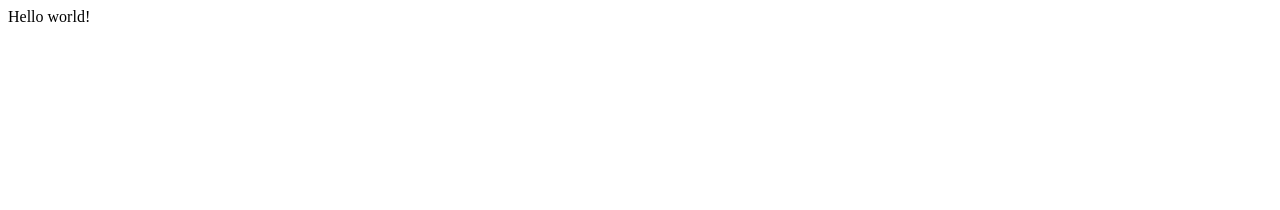
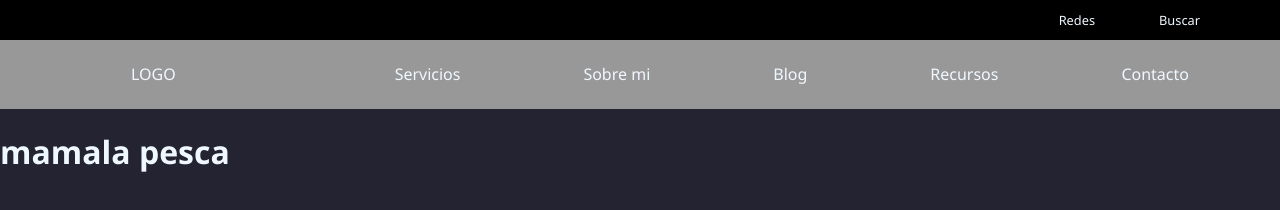
Before and after one commit to amezal/daniela-portfolio, a Gatsby site: page / in a window 1280 px wide. Built offline with nearby package versions, Linux system fonts and the light colour scheme; Gatsby itself is replaced by a stand-in of ours.

Commit message:
Added Navbar

```diff
--- /dev/null
+++ b/src/components/Footer.css
@@ -0,0 +1,3 @@
+.footer{
+
+}
--- /dev/null
+++ b/src/components/Footer.js
@@ -0,0 +1,12 @@
+import React from 'react'
+import './Footer.css';
+
+function Footer() {
+    return (
+        <footer className="footer">
+
+        </footer>
+    )
+}
+
+export default Footer
--- /dev/null
+++ b/src/components/Layout.css
@@ -0,0 +1,3 @@
+.layout{
+
+}
--- /dev/null
+++ b/src/components/Layout.js
@@ -0,0 +1,16 @@
+import React from 'react'
+import Navbar from './Navbar'
+import Footer from './Footer'
+import './Layout.css';
+
+function Layout({ children }) {
+    return (
+        <>
+            <Navbar />
+            {children}
+            <Footer />
+        </>
+    )
+}
+
+export default Layout
--- /dev/null
+++ b/src/components/Navbar.css
@@ -0,0 +1,46 @@
+.navbar{
+}
+
+.navbar li{
+  height:80%;
+  display: flex;
+  flex-direction: row;
+  align-items: center;
+  justify-content: center;
+}
+
+.navbar ul{
+  margin:auto;
+  display: flex;
+  flex-direction: row;
+  list-style-type: none;
+  justify-content: space-evenly;
+  align-items: center;
+}
+
+.search ul{
+  background-color: black;
+  font-size:0.8rem;
+  justify-content: flex-end;
+  height:2.5rem;
+  padding-right:3rem;
+}
+
+.navbar li {
+  padding:0 2rem;
+}
+
+.nav ul li:nth-child(1){
+  padding:0;
+  margin-left: 2rem;
+  margin-right:8rem;
+}
+
+
+
+.nav ul{
+  background-color: #989898;
+  font-size:1rem;
+  font-weight: 500;
+  height:4.3rem;
+}
--- /dev/null
+++ b/src/components/Navbar.js
@@ -0,0 +1,27 @@
+import React from 'react'
+import './Navbar.css'
+
+function Navbar() {
+    return (
+        <nav className="navbar">
+            <div className="search">
+                <ul>
+                    <li>Redes</li>
+                    <li>Buscar</li>
+                </ul>
+            </div>
+            <div className="nav">
+                <ul>
+                    <li>LOGO</li>
+                    <li>Servicios</li>
+                    <li>Sobre mi</li>
+                    <li>Blog</li>
+                    <li>Recursos</li>
+                    <li onClick={() => alert('lala')}>Contacto</li>
+                </ul>
+            </div>
+        </nav>
+    )
+}
+
+export default Navbar
--- /dev/null
+++ b/src/pages/index.css
@@ -0,0 +1,7 @@
+body{
+  background-color: #232332;
+  color:aliceblue;
+  margin:0;
+  font-family: 'Segoe UI', Tahoma, Geneva, Verdana, sans-serif;
+  box-sizing: border-box;
+}
--- a/src/pages/index.js
+++ b/src/pages/index.js
@@ -1,5 +1,15 @@
-import React from "react"
+import React from 'react'
+import Layout from '/src/components/Layout'
+import './index.css'
 
 export default function Home() {
-  return <div>Hello world!</div>
+  return (
+
+    <Layout>
+
+      <h1>mamala pesca</h1>
+
+    </Layout>
+
+  )
 }
```
